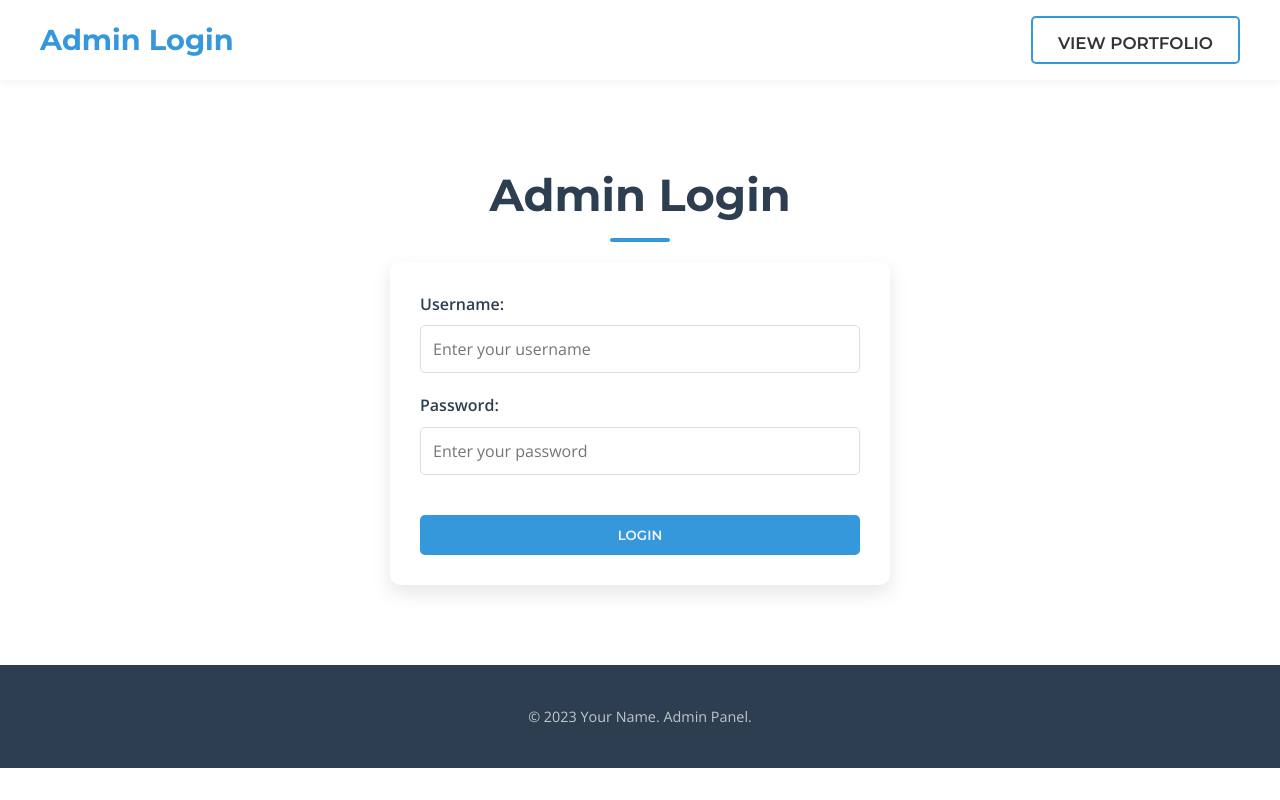
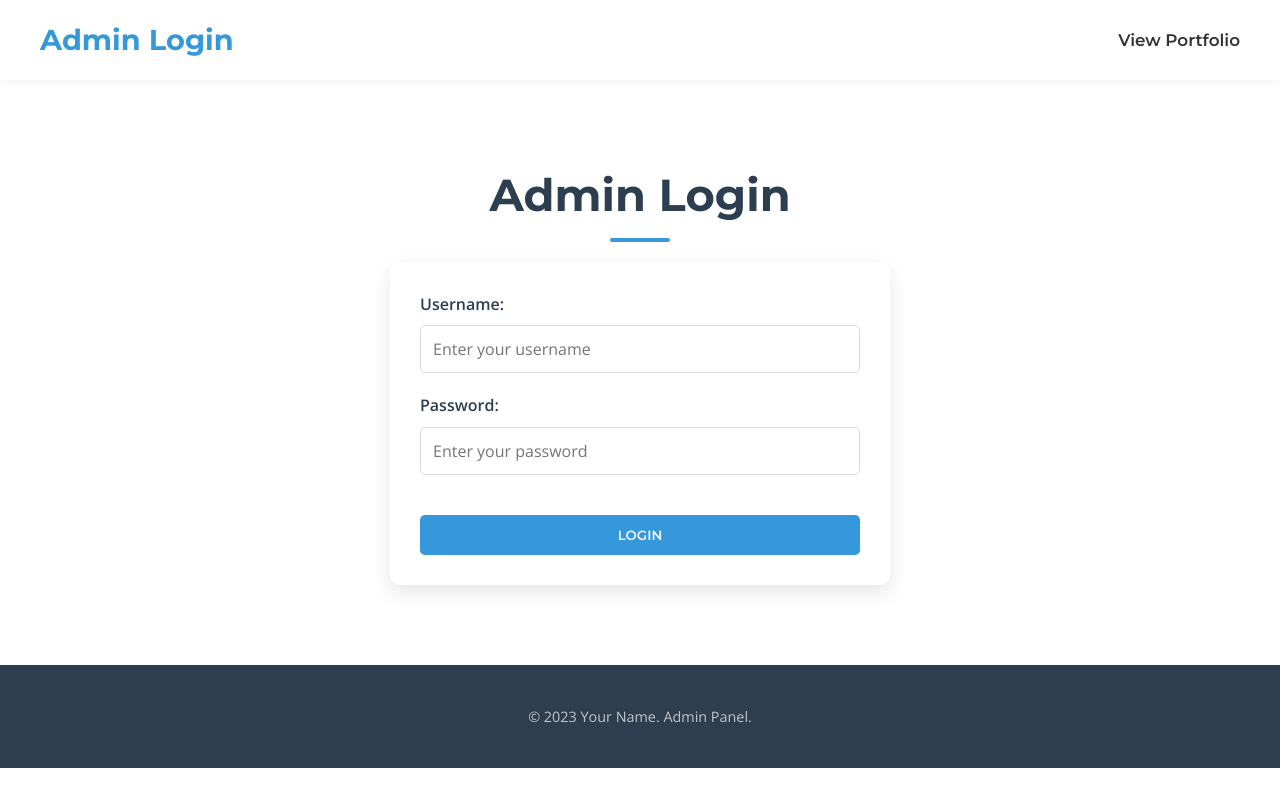
Before and after one commit to Akhilkanta05/-Omniframe-portfolio, a website: page public/login.html in a window 1280 px wide. Drawn offline with nearby package versions, Linux system fonts and the light colour scheme.

Commit message:
Update login.html

```diff
--- a/public/login.html
+++ b/public/login.html
@@ -13,7 +13,7 @@
         <nav class="navbar">
             <a href="index.html" class="logo">Admin Login</a>
             <ul class="nav-links">
-                <li><a href="index.html" class="btn btn-secondary">View Portfolio</a></li>
+                <li><a href="index.html">View Portfolio</a></li>
             </ul>
         </nav>
     </header>
```
